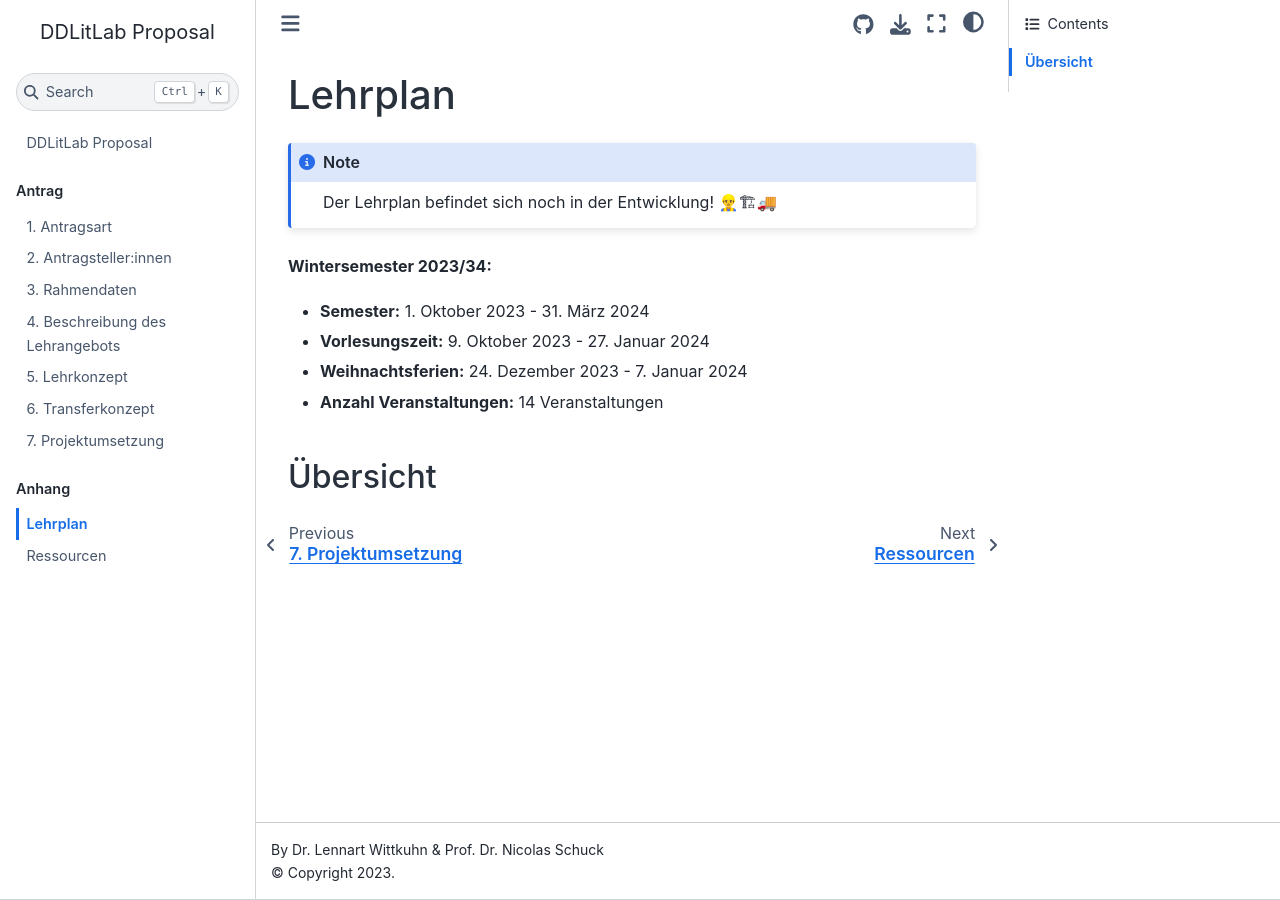
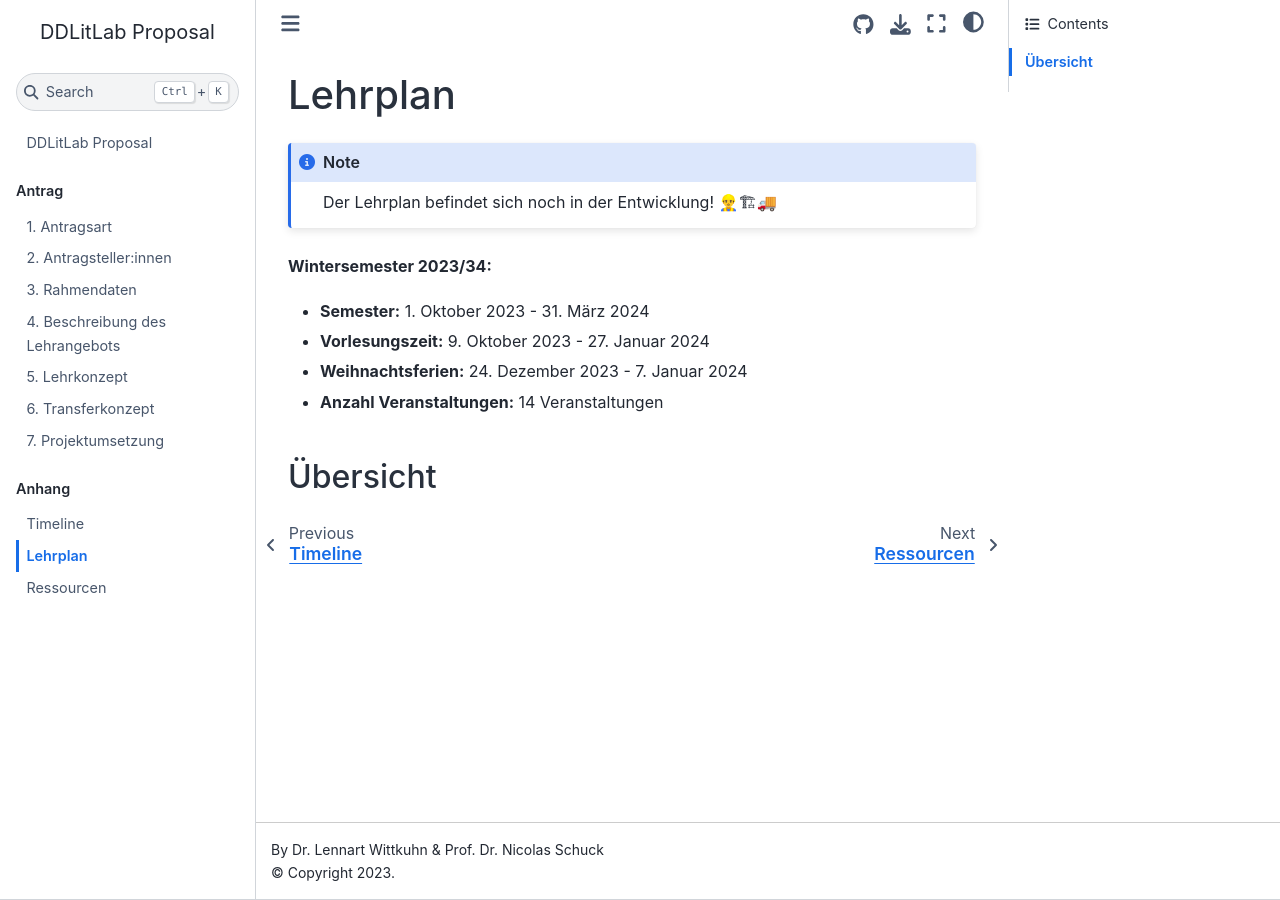
Before and after one commit to lnnrtwttkhn/ddlitlab-proposal, a Jupyter Book: the page built from docs/lehrplan.ipynb, in a window 1280 px wide. Built offline with Jupyter Book 1.0.4 settings and Sphinx 7.4.7 and the Sphinx Book theme 1.1.4, drawn with Linux system fonts in a browser that asks for light colours.

Commit message:
add project timeline

```diff
--- a/docs/_toc.yml
+++ b/docs/_toc.yml
@@ -17,5 +17,6 @@ parts:
   - caption: Anhang
     numbered: false
     chapters:
+    - file: timeline
     - file: lehrplan
     - file: ressourcen
```
Also changed, not shown: docs/timeline.ipynb (added).
